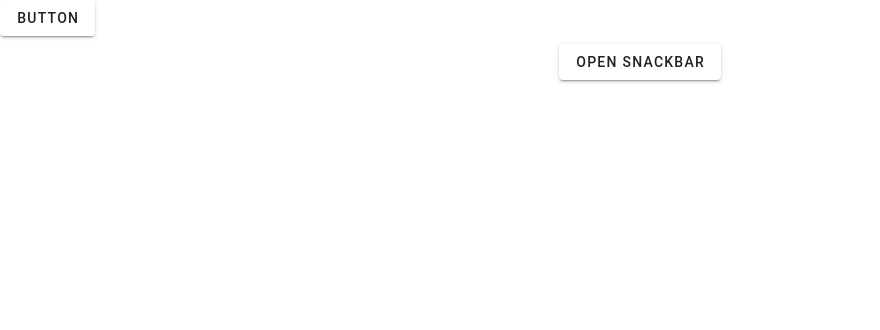
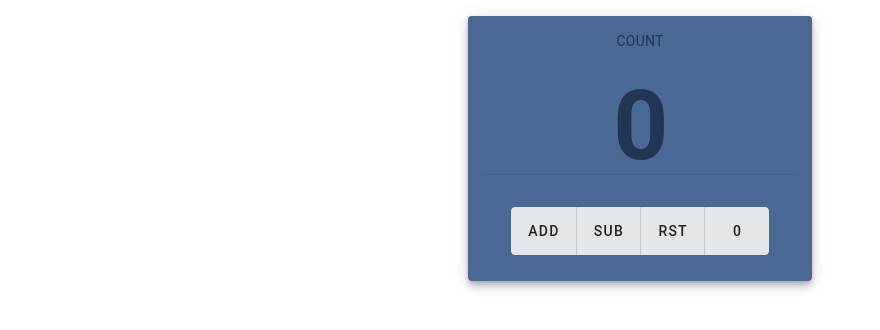
Before and after one commit to aliston-gomes/vue3-demo, a Vue app in the folder vue/: page / in a window 1280 px wide. Shown: the top 330 px of the page, without its empty margins (0-880 px from the left). Built offline with nearby package versions, Linux system fonts and the light colour scheme.

Commit message:
pinia store added

```diff
--- /dev/null
+++ b/vue/src/components/Forms.vue
@@ -0,0 +1,112 @@
+<template>
+  <v-container class="flex-row align-center justify-center">
+    <v-card
+      text="COUNT"
+      variant="tonal"
+      outlined
+      class="mx-auto text-center elevation-6 custom-background color text-lg-h1 font-weight-bold"
+      max-width="344"
+      min-height="200"
+    >
+      <v-card-item>
+        <div>{{ count }}</div>
+        <v-divider></v-divider>
+
+        <!-- <div class="d-flex align-center flex-column bg-grey-lighten-4 pa-6"> -->
+        <v-btn-toggle divided>
+          <v-btn @click="Increment">ADD</v-btn>
+          <v-btn @click="Decrement">SUB</v-btn>
+          <v-btn @click="Reset">RST</v-btn>
+          <v-btn>{{ doubleCount }}</v-btn>
+          <!-- <button @click.stop="doubleCount">Double</button> -->
+          <!-- <v-btn icon="mdi-format-align-justify"></v-btn> -->
+        </v-btn-toggle>
+        <!-- </div> -->
+      </v-card-item>
+    </v-card>
+  </v-container>
+  <!-- <form action="">
+    <v-text-field
+      variant="outlined"
+      v-model="FormData.name"
+      :error-messages="v$.name.$errors.map(e => e.$message)"
+      :counter="10"
+      label="Name"
+      required
+      @input="v$.name.$touch"
+      @blur="v$.name.$touch"
+    ></v-text-field>
+    <v-text-field
+      v-model="FormData.email"
+      :error-messages="v$.email.$errors.map(e => e.$message)"
+      :counter="10"
+      label="Email"
+      required
+      @input="v$.email.$touch"
+      @blur="v$.email.$touch"
+    ></v-text-field>
+
+    <v-select
+      v-model="FormData.city"
+      :items="xpedia"
+      item-title="name"
+      item-value="id"
+      :error-messages="v$.city.$errors.map(e => e.$message)"
+      label="City"
+      required
+      @change="v$.city.$touch"
+      @blur="v$.city.$touch"
+    ></v-select>
+  </form> -->
+</template>
+<script setup>
+import { reactive } from "vue";
+import { useVuelidate } from "@vuelidate/core";
+import { required, email, helpers } from "@vuelidate/validators";
+import { MY_STORE } from "../store/myStore";
+import { storeToRefs } from "pinia";
+const STORE = MY_STORE();
+const { name, count, doubleCount } = storeToRefs(STORE);
+const { Increment, Reset, Decrement } = STORE;
+const formFields = {
+  name: "",
+  age: "",
+  phone: "",
+  gender: "",
+  email: "",
+  city: "",
+};
+const xpedia = [
+  { name: "ali", id: 1 },
+  { name: "piu", id: 2 },
+];
+//copy of the form fields in reactive state
+const FormData = reactive({ ...formFields });
+//initilisaton of field validation
+const rules = {
+  name: { required: helpers.withMessage("HELLO", required) },
+  age: { required },
+  phone: { required },
+  gender: { required },
+  email: {
+    required: helpers.withMessage("This feild is required", required),
+    email: helpers.withMessage("Invalid Email", email),
+  },
+  city: { required },
+};
+const v$ = useVuelidate(rules, FormData);
+function clear() {
+  v$.value.$reset();
+
+  for (const [key, value] of Object.entries(initialState)) {
+    state[key] = value;
+  }
+}
+</script>
+
+<style scoped>
+.custom-background {
+  color: #213555; /* Replace with your desired color code */
+  background-color: #4f709c;
+}
+</style>
--- a/vue/src/components/HelloWorld.vue
+++ b/vue/src/components/HelloWorld.vue
@@ -9,12 +9,14 @@
     <!-- <GlobalComponent />/ -->
     <!-- TEXT INTERPOLATION -->
     <!-- <TextInterpolation /> -->
-    <Reactivity />
+    <!-- <Reactivity /> -->
+    <Forms />
   </section>
 </template>
 <script setup>
 import { ref } from "vue";
 import TextInterpolation from "./TextInterpolation.vue";
+import Forms from "./Forms.vue";
 import Reactivity from "./Reactivity.vue";
 //VARIABLES
 const name = ref("VUE-JS");
--- a/vue/src/main.js
+++ b/vue/src/main.js
@@ -1,4 +1,6 @@
 import { createApp } from "vue";
+import { createPinia } from "pinia";
+const pinia = createPinia();
 // import "./style.css";
 import "vuetify/styles";
 import App from "./App.vue";
@@ -9,7 +11,7 @@ const vuetify = createVuetify({
   components,
   directives,
 });
-createApp(App).use(vuetify).mount("#app");
+createApp(App).use(vuetify).use(pinia).mount("#app");
 // import GlobalComponent from "./components/GlobalComponent.vue";
 // const app = createApp(App);
 // app.component("GlobalComponent", GlobalComponent);
--- /dev/null
+++ b/vue/src/store/myStore.js
@@ -0,0 +1,39 @@
+import { acceptHMRUpdate, defineStore } from "pinia";
+import { computed, ref } from "vue";
+
+//THE ACTUAL STORE
+export const MY_STORE = defineStore("my_store", () => {
+  const name = ref("Aliston Gomes");
+  const count = ref(0);
+  //INCREMENT
+  function Increment() {
+    if (count.value == "- -") {
+      count.value = 0;
+    } else {
+      return (count.value += 1);
+    }
+  }
+  //DECREMENT
+  function Decrement() {
+    if (count.value == "- -") {
+      count.value = 0;
+    } else {
+      return count.value >= 1 && (count.value -= 1);
+    }
+  }
+  const doubleCount = computed(() => {
+    return count.value * 200;
+  });
+  //RESET
+  const Reset = () => {
+    return (count.value = "- -");
+  };
+  return { name, count, Increment, Decrement, Reset, doubleCount };
+});
+
+//RESPONSIBLE FOR THE CHANGES IN DEVELOPMENT
+if (import.meta.hot) {
+  import.meta.hot.accept(acceptHMRUpdate(useUser, import.meta.hot));
+}
+// COMPUTED ARE USED JUST TO GET THE VALUES THEY DONT CALCULATE AGAIN AND AGAIN THEY ONLY CALCULATE IF THE VALUE IS CHANGED
+// THE EVALUATE AND RETURN BASED THE CACHED VALUE
```
